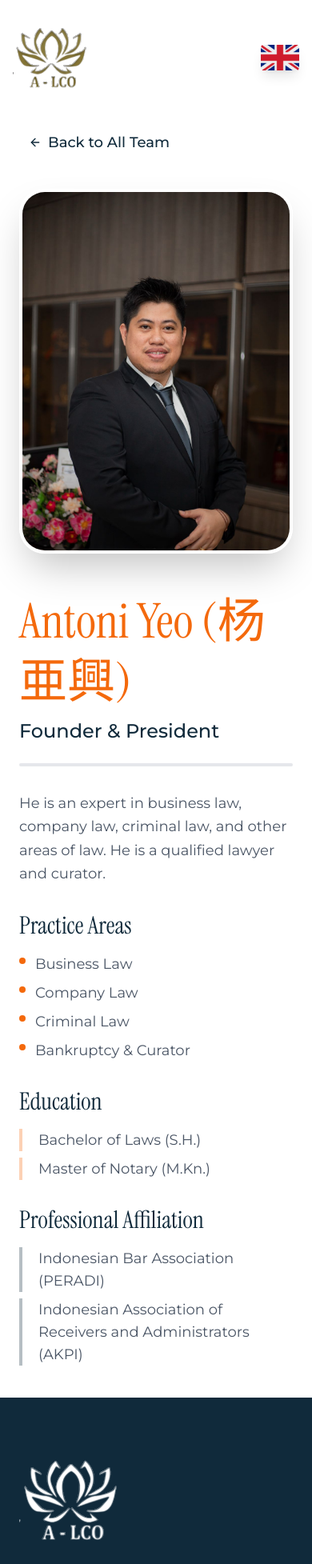
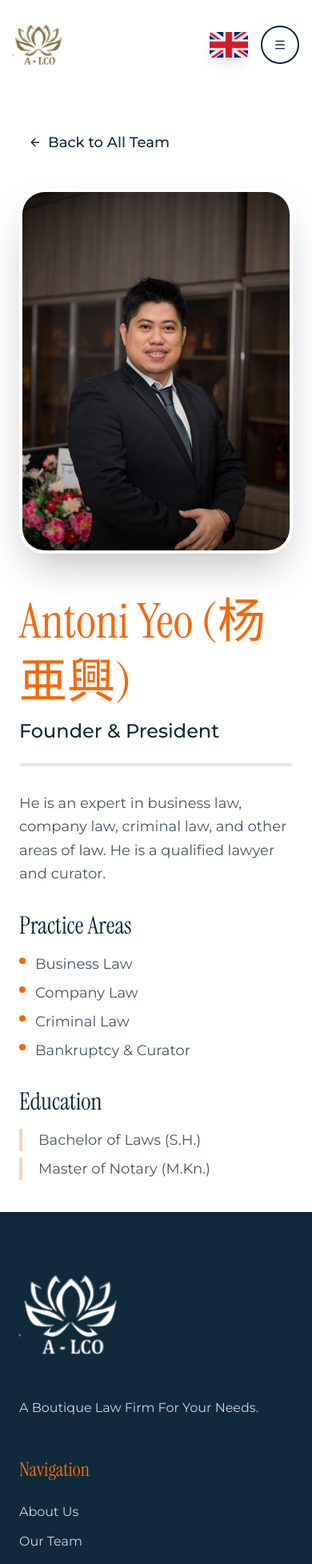
Before and after one commit to DerNiks/a-lco, a Next.js app: page /team/antoni-yeo in a window 390 px wide. Shown: the top 1955 px of the page at 80% size. Built offline with nearby package versions, Linux system fonts and the light colour scheme.

Commit message:
fix: Ganti icon see all team dan bikin responsive semua page

```diff
--- a/src/app/layout.tsx
+++ b/src/app/layout.tsx
@@ -31,7 +31,6 @@ export default function RootLayout({
         className={`${instrumentSerif.variable} ${montserrat.variable} antialiased bg-gray-100`}
       >
         <LanguageProvider>
-          {/* PERBAIKAN: Wrapper Global untuk membatasi lebar maksimal saat zoom out */}
           <div className="w-full max-w-[1920px] mx-auto bg-white shadow-2xl min-h-screen relative overflow-x-hidden">
             {children}
           </div>
--- a/src/app/team/[id]/page.tsx
+++ b/src/app/team/[id]/page.tsx
@@ -32,7 +32,7 @@ export default function TeamDetailPage() {
     <div className="flex flex-col w-full min-h-screen bg-white">
       <Navbar />
 
-      <main className="flex-grow pt-40 pb-20 px-6">
+      <main className="grow pt-40 pb-20 px-6">
         <div className="container mx-auto max-w-6xl">
           <div className="mb-10">
             <Link href="/team">
@@ -46,9 +46,8 @@ export default function TeamDetailPage() {
           </div>
 
           <div className="flex flex-col lg:flex-row gap-12 lg:gap-20 items-start">
-            {/* FOTO */}
-            <div className="w-full lg:w-1/3 flex-shrink-0">
-              <div className="relative w-full aspect-[3/4] rounded-[2rem] overflow-hidden shadow-2xl border-4 border-white">
+            <div className="w-full lg:w-1/3 shrink-0">
+              <div className="relative w-full aspect-3/4 rounded-4xl overflow-hidden shadow-2xl border-4 border-white">
                 <Image
                   src={member.image}
                   alt={member.name}
@@ -59,25 +58,21 @@ export default function TeamDetailPage() {
               </div>
             </div>
 
-            {/* DETAIL */}
             <div className="w-full lg:w-2/3 flex flex-col gap-8">
               <div>
                 <h1 className="font-serif text-[#f4690c] text-6xl md:text-8xl leading-tight mb-2">
                   {member.name}
                 </h1>
-                {/* Title: Akses via [language] */}
                 <p className="font-sans text-[#102a3b] text-2xl md:text-3xl font-medium">
                   {member.title[language]}
                 </p>
                 <div className="w-full h-1 bg-gray-200 mt-6 rounded-full" />
               </div>
 
-              {/* Bio: Akses via [language] */}
               <p className="font-sans text-gray-600 text-lg leading-relaxed">
                 {member.bio[language]}
               </p>
 
-              {/* Practice Areas */}
               <div className="space-y-4">
                 <h3 className="font-serif text-[#102a3b] text-3xl md:text-4xl">
                   {t.practiceAreas}
@@ -88,7 +83,7 @@ export default function TeamDetailPage() {
                       key={index}
                       className="flex items-start gap-3 font-sans text-gray-600 text-lg"
                     >
-                      <span className="text-[#f4690c] mt-1.5 w-2 h-2 rounded-full bg-[#f4690c] flex-shrink-0" />
+                      <span className="text-[#f4690c] mt-1.5 w-2 h-2 rounded-full bg-[#f4690c] shrink-0" />
                       {area}
                     </li>
                   ))}
@@ -111,26 +106,6 @@ export default function TeamDetailPage() {
                   ))}
                 </ul>
               </div>
-
-              {/* Affiliation */}
-              {member.affiliations[language] &&
-                member.affiliations[language].length > 0 && (
-                  <div className="space-y-4">
-                    <h3 className="font-serif text-[#102a3b] text-3xl md:text-4xl">
-                      {t.affiliation}
-                    </h3>
-                    <ul className="space-y-2">
-                      {member.affiliations[language].map((aff, index) => (
-                        <li
-                          key={index}
-                          className="font-sans text-gray-600 text-lg pl-5 border-l-4 border-[#102a3b]/30"
-                        >
-                          {aff}
-                        </li>
-                      ))}
-                    </ul>
-                  </div>
-                )}
             </div>
           </div>
         </div>
--- a/src/components/layout/Navbar.tsx
+++ b/src/components/layout/Navbar.tsx
@@ -3,13 +3,15 @@
 import { Button } from "@/components/ui/button";
 import Image from "next/image";
 import Link from "next/link";
-import React from "react";
+import React, { useState } from "react"; // Import useState
 import { useLanguage } from "@/context/LanguageContext";
 import { translations } from "@/data/translations";
+import { Menu, X } from "lucide-react"; // Import Icon Menu & Close
 
 export const Navbar = () => {
   const { language, toggleLanguage } = useLanguage();
   const t = translations[language].navbar;
+  const [isMobileMenuOpen, setIsMobileMenuOpen] = useState(false); // State untuk menu mobile
 
   const navItems = [
     { name: t.about, href: "/#about-us" },
@@ -20,19 +22,20 @@ export const Navbar = () => {
   ];
 
   return (
-    <header className="fixed top-6 left-0 right-0 z-50 flex justify-center px-4 pointer-events-none">
-      <div className="flex items-center justify-between w-full max-w-[1440px] pointer-events-auto">
+    <header className="fixed top-6 left-0 right-0 z-50 flex justify-center px-4">
+      {/* Wrapper Utama */}
+      <div className="flex items-center justify-between w-full max-w-[1440px] relative">
+        {/* Logo */}
         <Link
           href="/"
-          className="relative w-24 h-24 md:w-32 md:h-32 cursor-pointer"
+          className="relative w-16 h-16 md:w-32 md:h-32 cursor-pointer z-50"
         >
           <Image src="/logo.svg" alt="Logo" fill className="object-contain" />
         </Link>
 
-        {/* Container Flex untuk Navigasi + Bendera */}
-        <div className="flex items-center gap-4">
-          {/* Navigasi Utama (Pill Shape) */}
-          <nav className="hidden md:flex items-center gap-2 bg-white/80 backdrop-blur-md border-2 border-[#102a3b] rounded-full px-2 py-2 shadow-sm">
+        {/* --- DESKTOP MENU (Hidden di Mobile) --- */}
+        <div className="hidden md:flex items-center gap-4">
+          <nav className="flex items-center gap-2 bg-white/80 backdrop-blur-md border-2 border-[#102a3b] rounded-full px-2 py-2 shadow-sm">
             {navItems.map((item, index) => (
               <Link key={index} href={item.href} scroll={true}>
                 <Button
@@ -49,16 +52,12 @@ export const Navbar = () => {
             ))}
           </nav>
 
-          {/* TOMBOL BENDERA (DI SAMPING NAVBAR, DI LUAR PILL) */}
+          {/* Tombol Bendera Desktop */}
           <button
             onClick={toggleLanguage}
             className="w-12 h-8 overflow-hidden shadow-lg hover:scale-105 transition-transform shrink-0 cursor-pointer"
-            title={
-              language === "en" ? "Switch to Chinese" : "Switch to English"
-            }
           >
             <Image
-              // Logika: Tampilkan bendera saat ini. Klik untuk ganti.
               src={
                 language === "en"
                   ? "/bendera_inggris.svg"
@@ -71,6 +70,62 @@ export const Navbar = () => {
             />
           </button>
         </div>
+
+        <div className="md:hidden flex items-center gap-4 z-50">
+          <button
+            onClick={toggleLanguage}
+            className="w-12 h-8 overflow-hidden shadow-lg"
+          >
+            <Image
+              src={
+                language === "en"
+                  ? "/bendera_inggris.svg"
+                  : "/bendera_china.svg"
+              }
+              alt="Language Switcher"
+              width={40}
+              height={40}
+              className="object-cover w-full h-full"
+            />
+          </button>
+
+          <Button
+            size="icon"
+            variant="ghost"
+            className="bg-white/80 border-2 border-[#102a3b] rounded-full w-12 h-12"
+            onClick={() => setIsMobileMenuOpen(!isMobileMenuOpen)}
+          >
+            {isMobileMenuOpen ? (
+              <X className="w-6 h-6 text-[#102a3b]" />
+            ) : (
+              <Menu className="w-6 h-6 text-[#102a3b]" />
+            )}
+          </Button>
+        </div>
+
+        {isMobileMenuOpen && (
+          <div className="absolute top-20 right-0 w-full md:hidden flex flex-col gap-2 bg-white/95 backdrop-blur-xl border-2 border-[#102a3b] rounded-3xl p-6 shadow-2xl z-40 animate-in slide-in-from-top-10">
+            {navItems.map((item, index) => (
+              <Link
+                key={index}
+                href={item.href}
+                scroll={true}
+                onClick={() => setIsMobileMenuOpen(false)}
+              >
+                <Button
+                  variant="ghost"
+                  className={`w-full justify-start text-xl py-6 rounded-xl ${
+                    index === navItems.length - 1
+                      ? "bg-[#f4690c] text-white hover:bg-[#f4690c]/90"
+                      : "text-[#102a3b] hover:bg-gray-100"
+                  }`}
+                >
+                  {item.name}
+                </Button>
+              </Link>
+            ))}
+          </div>
+        )}
       </div>
     </header>
   );
--- a/src/components/sections/ValuesSection.tsx
+++ b/src/components/sections/ValuesSection.tsx
@@ -10,7 +10,10 @@ export const ValuesSection = () => {
 
   return (
     <section id="about-us" className="container mx-auto px-6">
-      <h2 className="text-center text-white font-serif text-6xl md:text-8xl mb-16">
+      {/* PERBAIKAN WARNA JUDUL: */}
+      {/* text-[#102a3b]: Warna Biru di Mobile (agar kelihatan di background putih) */}
+      {/* lg:text-white: Warna Putih di Desktop (saat masuk area oranye) */}
+      <h2 className="text-center text-[#102a3b] lg:text-white font-serif text-6xl md:text-8xl mb-16">
         {t.prefix} <span className="italic">{t.title}</span>
       </h2>
 
--- a/src/data/team.ts
+++ b/src/data/team.ts
@@ -1,15 +1,12 @@
-// src/data/team.ts
-
 export interface TeamMember {
   id: string;
   name: string;
-  title: { en: string; cn: string }; // Bilingual Title
+  title: { en: string; cn: string };
   image: string;
   bgColor: string;
-  bio: { en: string; cn: string }; // Bilingual Bio
+  bio: { en: string; cn: string };
   practiceAreas: { en: string[]; cn: string[] };
   education: { en: string[]; cn: string[] };
-  affiliations: { en: string[]; cn: string[] };
 }
 
 export const teamMembers: TeamMember[] = [
@@ -36,16 +33,6 @@ export const teamMembers: TeamMember[] = [
       en: ["Bachelor of Laws (S.H.)", "Master of Notary (M.Kn.)"],
       cn: ["法学学士 (S.H.)", "公证硕士 (M.Kn.)"],
     },
-    affiliations: {
-      en: [
-        "Indonesian Bar Association (PERADI)",
-        "Indonesian Association of Receivers and Administrators (AKPI)",
-      ],
-      cn: [
-        "印度尼西亚律师协会 (PERADI)",
-        "印度尼西亚接收人与管理人协会 (AKPI)",
-      ],
-    },
   },
   {
     id: "joni-zhang",
@@ -69,10 +56,6 @@ export const teamMembers: TeamMember[] = [
       ],
       cn: ["应用科学学士 (S.S.T.)", "文学硕士 (M.A)", "法学学士 (候选人)"],
     },
-    affiliations: {
-      en: ["Certified Tax Consultant"],
-      cn: ["注册税务顾问"],
-    },
   },
   {
     id: "dedy-febriyanto-thang",
@@ -92,10 +75,6 @@ export const teamMembers: TeamMember[] = [
       en: ["Bachelor of Laws (S.H.)"],
       cn: ["法学学士 (S.H.)"],
     },
-    affiliations: {
-      en: ["Indonesian Bar Association (PERADI)"],
-      cn: ["印度尼西亚律师协会 (PERADI)"],
-    },
   },
   {
     id: "zoey",
@@ -114,10 +93,6 @@ export const teamMembers: TeamMember[] = [
     education: {
       en: ["Bachelor of Laws (S.H.)"],
       cn: ["法学学士 (S.H.)"],
-    },
-    affiliations: {
-      en: ["Indonesian Bar Association (PERADI)"],
-      cn: ["印度尼西亚律师协会 (PERADI)"],
     },
   },
   {
@@ -145,10 +120,6 @@ export const teamMembers: TeamMember[] = [
     education: {
       en: ["Bachelor of Laws (S.H.)"],
       cn: ["法学学士 (S.H.)"],
-    },
-    affiliations: {
-      en: ["Indonesian Bar Association (PERADI)"],
-      cn: ["印度尼西亚律师协会 (PERADI)"],
     },
   },
   {
@@ -182,10 +153,6 @@ export const teamMembers: TeamMember[] = [
         "印度尼西亚伊斯兰大学(日惹校区)法学硕士",
       ],
     },
-    affiliations: {
-      en: ["Indonesian Bar Association (PERADI)"],
-      cn: ["印度尼西亚律师协会 (PERADI)"],
-    },
   },
   {
     id: "syahman-pangihutan-haloho",
@@ -210,10 +177,6 @@ export const teamMembers: TeamMember[] = [
       en: ["Bachelor of Laws (S.H)"],
       cn: ["法学学士 (S.H)"],
     },
-    affiliations: {
-      en: ["Indonesian Bar Association (PERADI)"],
-      cn: ["印度尼西亚律师协会 (PERADI)"],
-    },
   },
   {
     id: "stanley-lee",
@@ -233,9 +196,5 @@ export const teamMembers: TeamMember[] = [
       en: ["Bachelor of Laws (S.H.) Candidate"],
       cn: ["法学学士 (S.H.) 候选人"],
     },
-    affiliations: {
-      en: [],
-      cn: [],
-    },
   },
 ];
```
Also changed, not shown: src/components/sections/HeroSection.tsx (+5 -5 lines), src/components/sections/LawServicesSection.tsx (+7 -5 lines), src/components/sections/TeamSection.tsx (+9 -7 lines).
